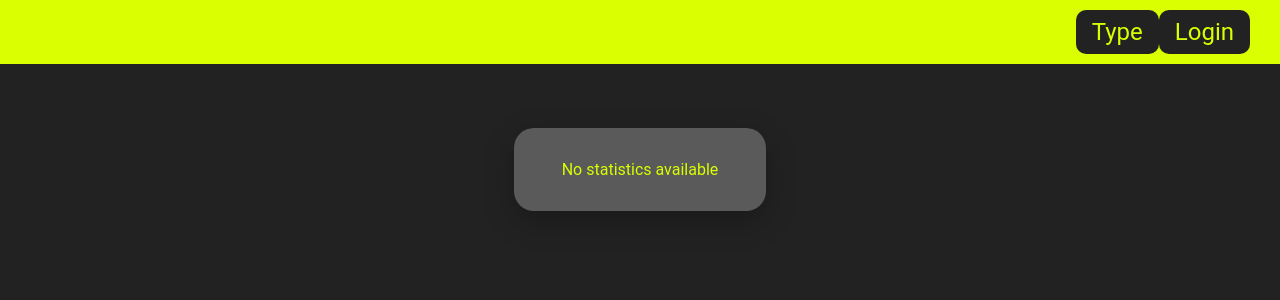
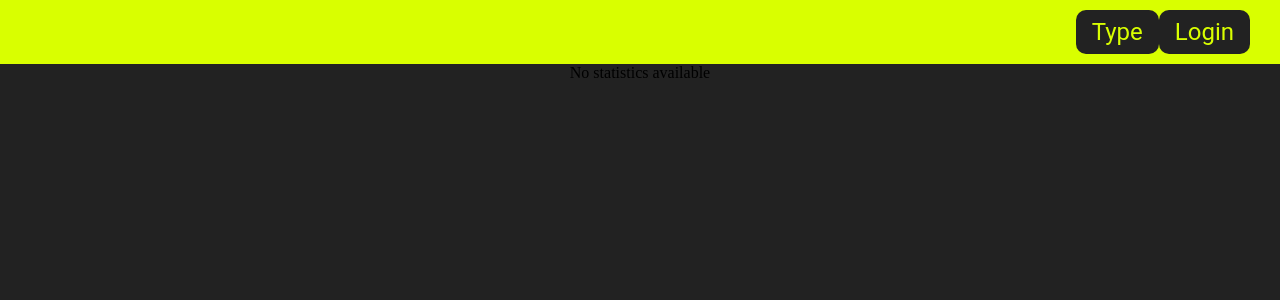
Before and after one commit to aitoAarni/typing-game, a React (Vite) app in the folder frontend/: page /statistics in a window 1280 px wide. Shown: the top 300 px of the page. Built offline with nearby package versions, Linux system fonts and the light colour scheme.

Commit message:
refactor Card

```diff
--- /dev/null
+++ b/frontend/src/components/Card.module.scss
@@ -0,0 +1,19 @@
+@use "../styles/variables.scss" as *;
+
+.container {
+    display: flex;
+    padding: 2rem 3rem;
+    margin-top: 4rem;
+    background-color: $background-color-secondary;
+    border-radius: 20px;
+    box-shadow: 0 10px 30px rgba(0, 0, 0, 0.25);
+    color: $primary-color;
+    font-family: $font-family-base;
+    transition: transform 0.2s ease, box-shadow 0.2s ease;
+    flex-shrink: 1;
+
+    &:hover {
+        transform: translateY(-3px);
+        box-shadow: 0 15px 40px rgb(0, 0, 0);
+    }
+}
--- /dev/null
+++ b/frontend/src/components/Card.tsx
@@ -0,0 +1,11 @@
+import React from "react"
+import styles from "./Card.module.scss"
+interface CardProps {
+    children: React.ReactNode
+}
+
+const Card = ({ children }: CardProps) => {
+    return <div className={styles.container}>{children}</div>
+}
+
+export default Card
--- a/frontend/src/components/TotalTypingStatistics.module.scss
+++ b/frontend/src/components/TotalTypingStatistics.module.scss
@@ -1,23 +1,4 @@
 @use "../styles/variables.scss" as *;
-
-.container {
-    display: flex;
-    padding: 2rem 3rem;
-    margin-top: 4rem;
-    // max-width: 700px;
-    background-color: $background-color-secondary;
-    border-radius: 20px;
-    box-shadow: 0 10px 30px rgba(0, 0, 0, 0.25);
-    color: $primary-color;
-    font-family: $font-family-base;
-    transition: transform 0.2s ease, box-shadow 0.2s ease;
-    flex-shrink: 1;
-
-    &:hover {
-        transform: translateY(-3px);
-        box-shadow: 0 15px 40px rgb(0, 0, 0);
-    }
-}
 
 .statsGrid {
     display: flex;
--- a/frontend/src/components/TotalTypingStatistics.tsx
+++ b/frontend/src/components/TotalTypingStatistics.tsx
@@ -1,4 +1,5 @@
 import { TypingSessionTotal } from "../types/types"
+import Card from "./Card"
 import styles from "./TotalTypingStatistics.module.scss"
 
 interface TotalTypingStatisticsProps {
@@ -12,7 +13,7 @@ const TotalTypingStatistics = ({
         return <div className={styles.container}>No statistics available</div>
     }
     return (
-        <div className={styles.container}>
+        <Card>
             <div className={styles.statsGrid}>
                 <div className={styles.statistic}>
                     <span className={styles.label}>Texts typed</span>
@@ -66,7 +67,7 @@ const TotalTypingStatistics = ({
                     </span>
                 </div>
             </div>
-        </div>
+        </Card>
     )
 }
 
```
